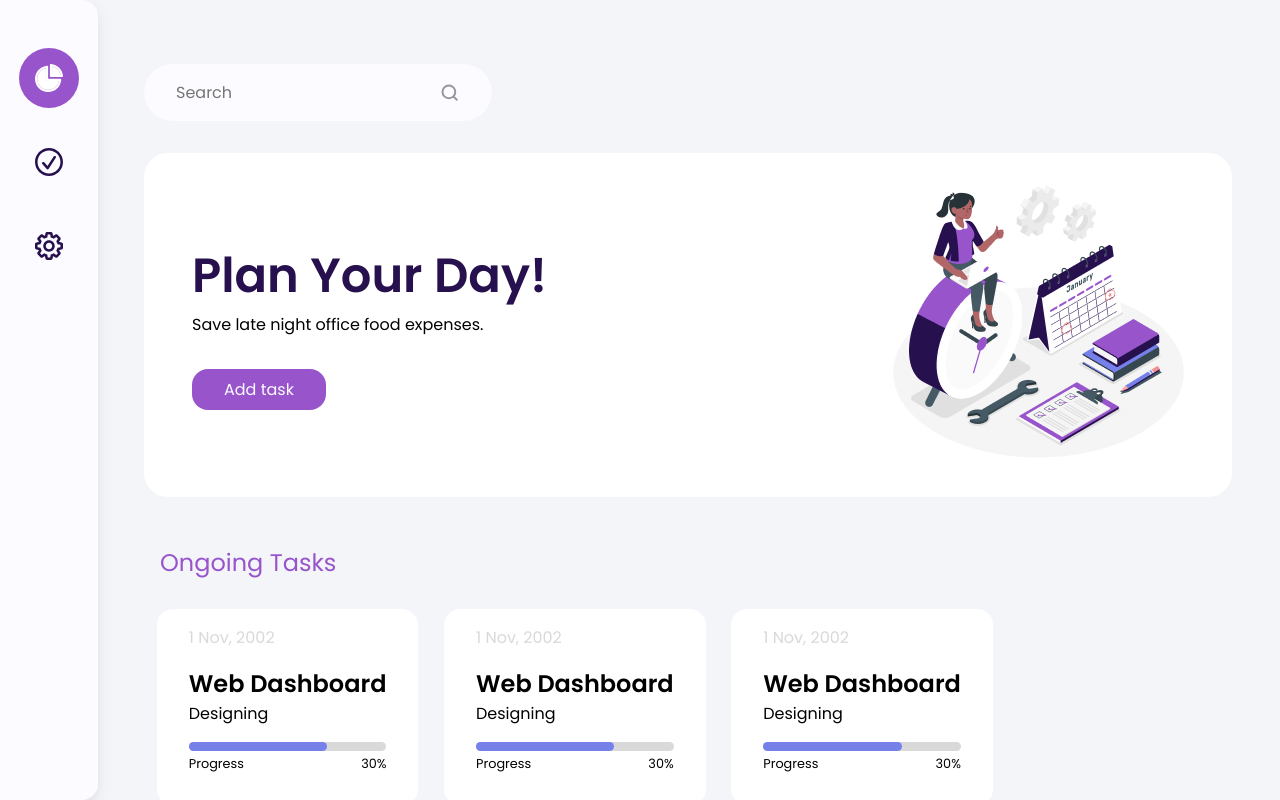
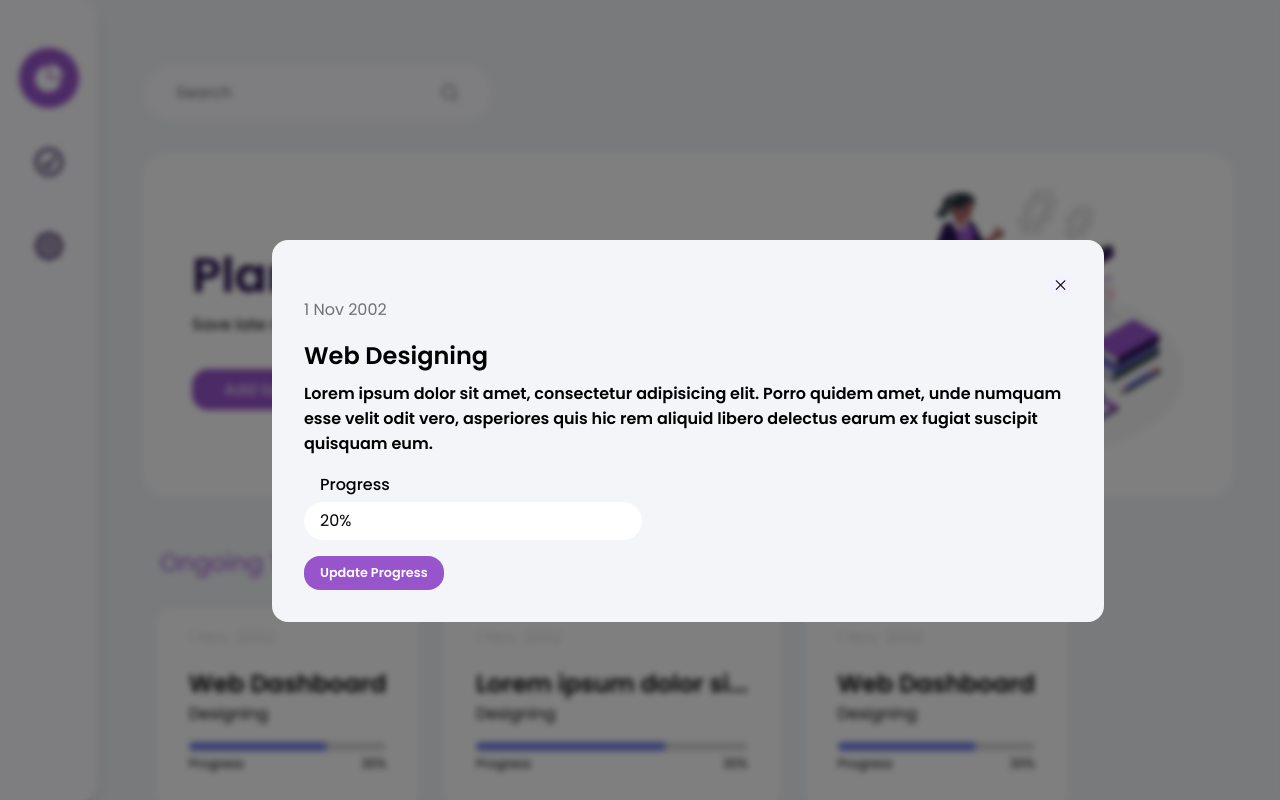
Before and after one commit to prabhavdogra/task-management-system-frontend, a React (Create React App) app: page / in a window 1280 px wide. Shown: the top 800 px of the page. Built offline with nearby package versions, Linux system fonts and the light colour scheme.

Commit message:
Added modal

```diff
--- a/src/components/TaskTile.js
+++ b/src/components/TaskTile.js
@@ -1,9 +1,13 @@
 import '../styles/tasks.scss'
 
 const TaskTile = (props) => {
-
-    // Add character limits in content
-    // {taskInfo={{date: "1 Nov 2002", heading: "Web Dashboard", content: "Designing", progress: 30}}}
+    let x = props.taskInfo.heading;
+    const trim = (text) => {
+        if(text.toString().length > 20)
+            return x.toString().substr(0, 20) + "...";
+        else
+            return text;
+    }
     return (
         <div className="task-tile">
             <div className="tile-container">
@@ -11,10 +15,10 @@ const TaskTile = (props) => {
                     {props.taskInfo.date}
                 </div>
                 <div className="heading">
-                    {props.taskInfo.heading}
+                    {trim(props.taskInfo.heading)}
                 </div>
                 <div className="content">
-                    {props.taskInfo.content}
+                    {trim(props.taskInfo.content)}
                 </div>
                 <div className="progress-bar">
                     <div className="progress-color"></div>
@@ -23,6 +27,7 @@ const TaskTile = (props) => {
                     <div>Progress</div>
                     <div>{props.taskInfo.progress}%</div>
                 </div>
+
             </div>
         </div>
     );
--- a/src/components/Tasks.js
+++ b/src/components/Tasks.js
@@ -1,18 +1,37 @@
 import TaskTile from "./TaskTile";
 
 const Tasks = () => {
+
     return (
         <div className="all-tasks">
             <div className="all-tasks-heading">
-            Ongoing Tasks
+                Ongoing Tasks
             </div>
             <div className="tasks">
+                <TaskTile taskInfo={{date: "1 Nov, 2002", heading: "Web Dashboard", content: "Designing", progress: 30}}/>
+                <TaskTile taskInfo={{date: "1 Nov, 2002", heading: "Lorem ipsum dolor sit amet consectetur adipisicing elit. Enim, ipsa iusto non facilis consequatur, molestias necessitatibus officiis ut voluptate, sed nostrum deserunt maiores tempora quam excepturi voluptatum dolorem pariatur fugit.", content: "Designing", progress: 30}}/>
                 <TaskTile taskInfo={{date: "1 Nov, 2002", heading: "Web Dashboard", content: "Designing", progress: 30}}/>
                 <TaskTile taskInfo={{date: "1 Nov, 2002", heading: "Web Dashboard", content: "Designing", progress: 30}}/>
                 <TaskTile taskInfo={{date: "1 Nov, 2002", heading: "Web Dashboard", content: "Designing", progress: 30}}/>
                 <TaskTile taskInfo={{date: "1 Nov, 2002", heading: "Web Dashboard", content: "Designing", progress: 30}}/>
-                <TaskTile taskInfo={{date: "1 Nov, 2002", heading: "Web Dashboard", content: "Designing", progress: 30}}/>
-                <TaskTile taskInfo={{date: "1 Nov, 2002", heading: "Web Dashboard", content: "Designing", progress: 30}}/>
+                <section className="modal">
+                    <div className="close">
+                        <div className="close-icon">
+                            <button class="close-button">⨉</button>
+                        </div>
+                    </div>
+                    <div className="date">1 Nov 2002</div>
+                    <div className="heading">Web Designing</div>
+                    <div className="subheading">Lorem ipsum dolor sit amet, consectetur adipisicing elit. Porro quidem amet, unde numquam esse velit odit vero, asperiores quis hic rem aliquid libero delectus earum ex fugiat suscipit quisquam eum.</div>
+                    <label className="progress-percent">Progress</label>
+                    <div className="progress-bar">
+                        <input type="text" value="20%"/>
+                    </div>
+                    <button className="update">
+                        Update Progress
+                    </button>
+                </section>
+                <div className="overlay"></div>
             </div>
         </div>
     );
--- a/src/pages/Home.js
+++ b/src/pages/Home.js
@@ -4,7 +4,6 @@ import Tasks from '../components/Tasks'
 import Illustration from '../components/Illustration'
 
 const Home = () => {
-    console.log("Home Rendered");
     return (
         <div className="home">
             <Search/>
--- a/src/styles/completed.scss
+++ b/src/styles/completed.scss
@@ -50,14 +50,14 @@
     padding-bottom: 1rem;
 }
 
-.tasks .progress-bar{
+.task-list .progress-bar{
     margin-top: 1rem;
     height: 0.6rem;
     background-color: #D9D9D9;
     border-radius: 1rem;
 }
 
-.tasks .progress-color {
+.task-list .progress-color {
     background-color: #7581E8;
     width: 70%;
     height: 0.6rem;
--- a/src/styles/settings.scss
+++ b/src/styles/settings.scss
@@ -45,4 +45,5 @@
     margin-right: 3rem;
     display: flex;
     justify-content: space-between;
+    flex-wrap: wrap;
 }
--- a/src/styles/tasks.scss
+++ b/src/styles/tasks.scss
@@ -46,23 +46,109 @@
     padding-bottom: 1rem;
 }
 
-.tasks .progress-bar{
+.task-tile .progress-bar{
     margin-top: 1rem;
     height: 0.6rem;
     background-color: #D9D9D9;
     border-radius: 1rem;
 }
 
-.tasks .progress-color {
+.task-tile .progress-color {
     background-color: #7581E8;
     width: 70%;
     height: 0.6rem;
     border-radius: 1rem;
 }
 
-.progress-info {
+.task-tile .progress-info {
     padding-top: 0.2rem;
     display: flex;
     justify-content: space-between;
     font-size: 0.8rem;
 }
+
+.modal {
+    position: absolute;
+    width: 60%;
+    top: 30%;
+    padding: 2rem;
+    margin-left: 10%;
+    background-color: #F3F5F9;
+    border-radius: 1rem;
+    z-index: 2;
+}
+
+.modal .close {
+    display: flex;
+    flex-direction: row-reverse;
+}
+
+.modal .close-button {
+    border-style: none;
+    background-color: #F5F2FF;
+    border-radius: 50%;
+}
+
+.modal .date {
+    color: #717171;
+    padding-bottom: 1rem;
+}
+
+.modal .heading {
+    font-family: 'Poppins';
+    font-weight: 600;
+    font-size: 1.5rem;
+    padding-bottom: 0.5rem;
+}
+
+.modal .subheading {
+    font-family: 'Poppins';
+    font-weight: 600;
+    font-size: 1rem;
+    padding-bottom: 1rem;
+}
+
+.modal .update {
+    border-style: none;
+    font-size: 0.8rem;
+    background-color: $primaryPurple;
+    color: white;
+    border-radius: 1rem;
+    padding-top: 0.5rem;
+    padding-bottom: 0.5rem;
+    padding-left: 1rem;
+    padding-right: 1rem;
+    font-weight: 600;
+}
+
+.modal .mark-completed:active {
+    background-color: #7233a2;
+}
+
+.overlay {
+    position: fixed;
+    top: 0;
+    bottom: 0;
+    left: 0;
+    right: 0;
+    width: 100%;
+    height: 100%;
+    background: rgba(0, 0, 0, 0.5);
+    backdrop-filter: blur(3px);
+    z-index: 1;
+}
+
+.modal .progress-percent {
+    margin-left: 1rem;
+    font-weight: 500;
+}
+
+.modal input {
+    margin-top: 0.3rem;
+    border-style: none;
+    border-radius: 2rem;
+    padding: 0.4rem;
+    padding-left: 1rem;
+    font-size: 1rem;
+    margin-bottom: 1rem;
+}
```
